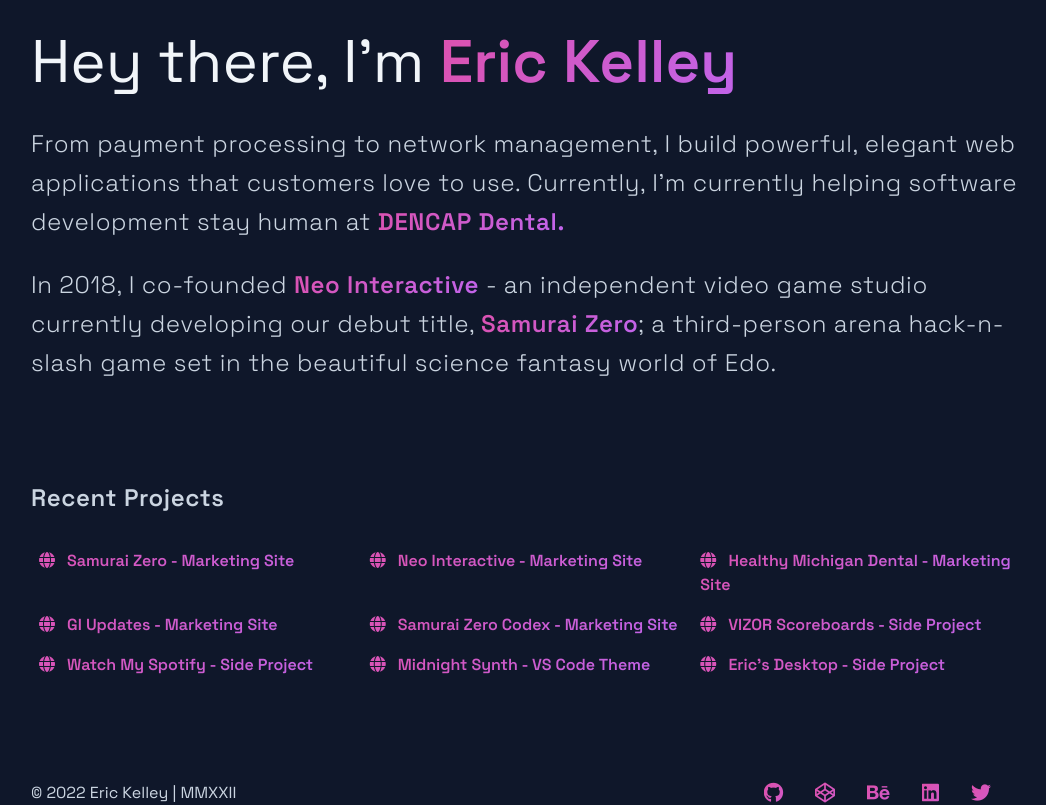
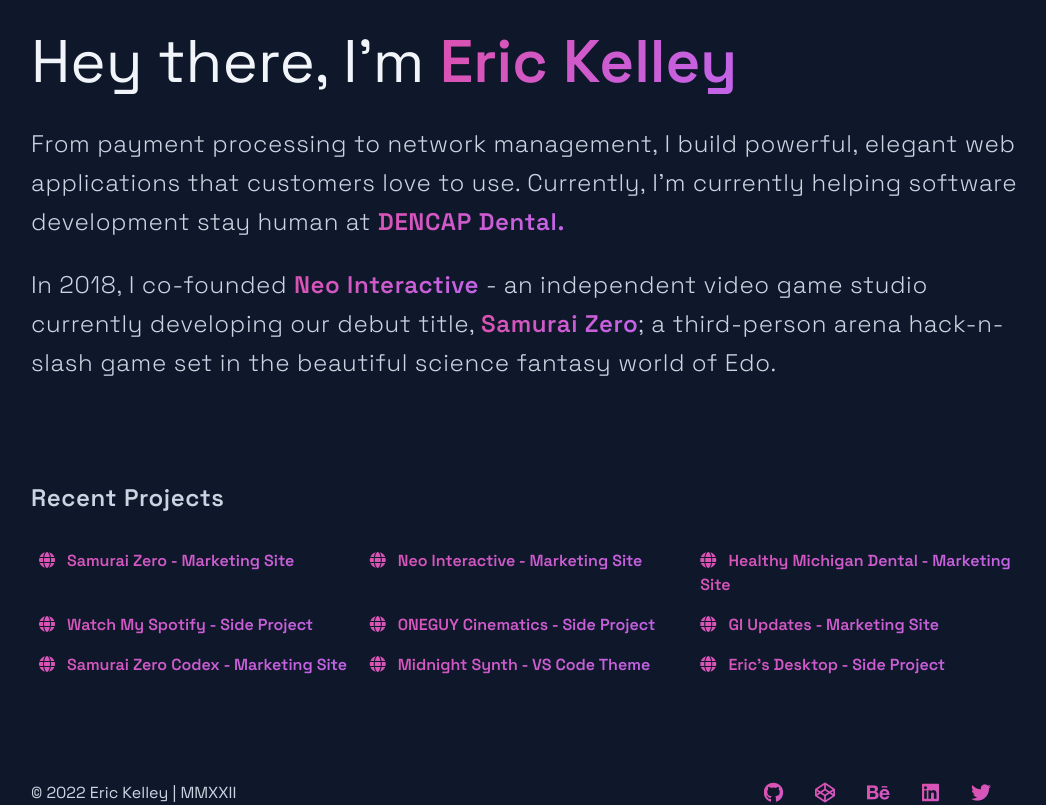
Before and after one commit to emkelley/emk.dev, a Vue app: page / in a window 1280 px wide. Shown: the whole page, without its empty margins (113-1159 px from the left). Built offline with nearby package versions, Linux system fonts and the light colour scheme.

Commit message:
update: projects

```diff
--- a/src/views/Home.vue
+++ b/src/views/Home.vue
@@ -19,6 +19,18 @@
     repo: "",
   },
   {
+    name: "Watch My Spotify - Side Project",
+    url: "https://wms.emk.dev",
+    icon: "fas fa-globe",
+    repo: "",
+  },
+  {
+    name: "0NEGUY Cinematics - Side Project",
+    url: "https://oneguy.io",
+    icon: "fas fa-globe",
+    repo: "",
+  },
+  {
     name: "GI Updates - Marketing Site",
     url: "https://giupdates.tv",
     icon: "fas fa-globe",
@@ -27,18 +39,6 @@
   {
     name: "Samurai Zero Codex - Marketing Site",
     url: "https://giupdates.tv",
-    icon: "fas fa-globe",
-    repo: "",
-  },
-  {
-    name: "VIZOR Scoreboards - Side Project",
-    url: "https://usevizor.com",
-    icon: "fas fa-globe",
-    repo: "",
-  },
-  {
-    name: "Watch My Spotify - Side Project",
-    url: "https://wms.emk.dev",
     icon: "fas fa-globe",
     repo: "",
   },
```
